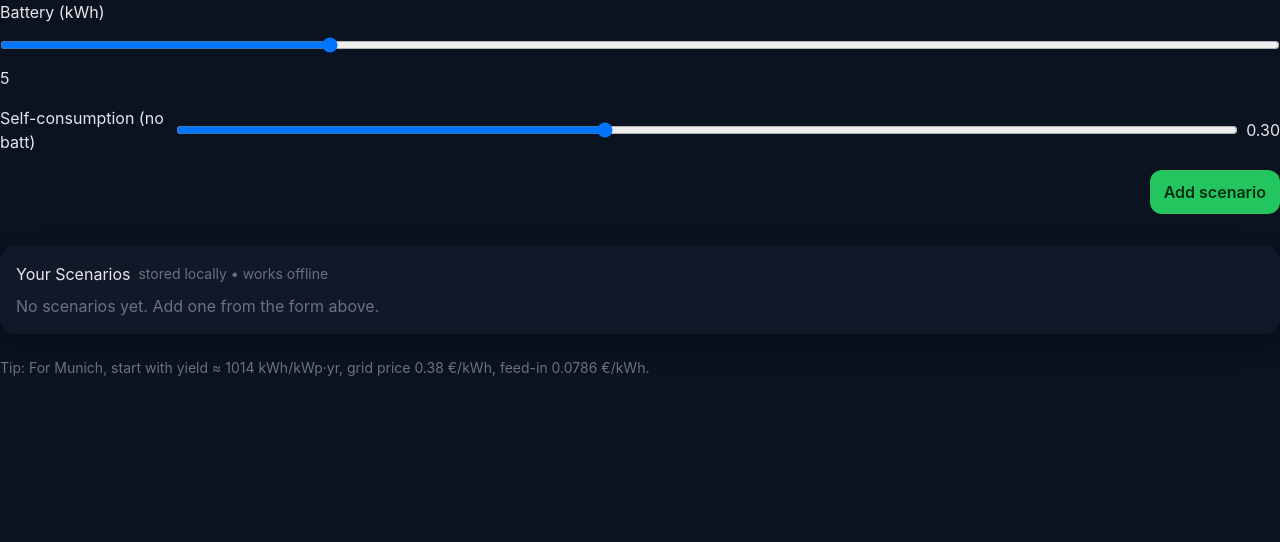
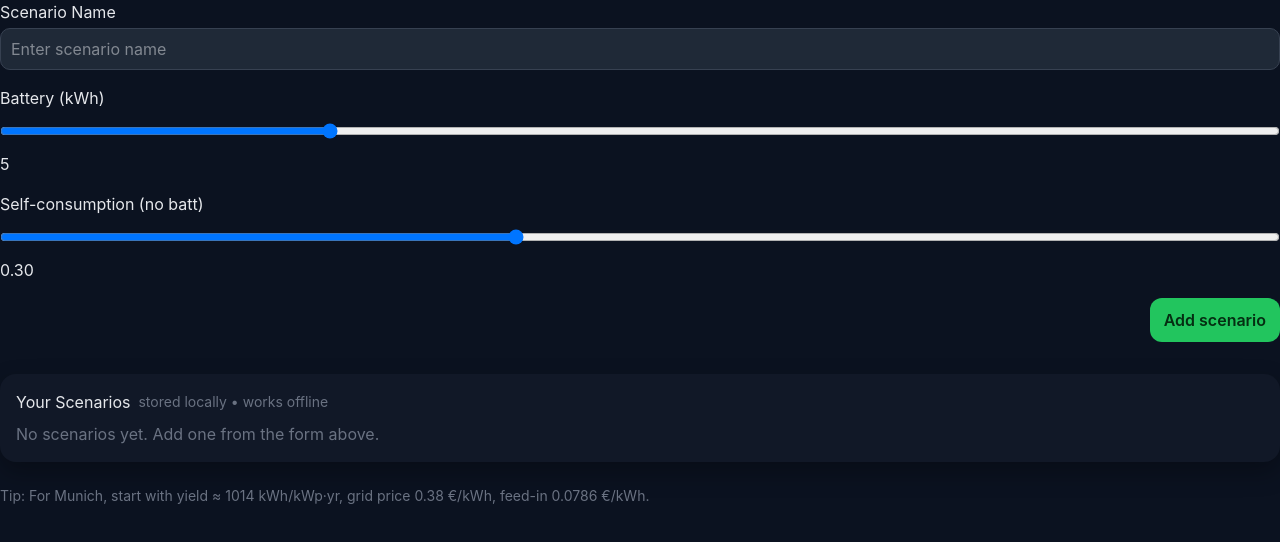
Before and after one commit to HKhademian/pv-sim, an Angular app: page / in a window 1280 px wide. Shown: the top 542 px of the page. Built offline with nearby package versions, Linux system fonts and the light colour scheme.

Commit message:
better ui

```diff
--- a/src/app/app.html
+++ b/src/app/app.html
@@ -1,14 +1,20 @@
 <main class="flex flex-col gap-4">
+
+
+  <div class="flex flex-col gap-1">
+    <label>Scenario Name</label>
+    <input type="text" [(ngModel)]="scenario.name" placeholder="Enter scenario name" class="flex-1 border rounded px-2 py-1" />
+  </div>
 
   <div class="flex flex-col gap-1">
     <label>Battery (kWh)</label>
-    <input class="range" type="range" min="0" max="20" step="1" [(ngModel)]="scenario.batteryKWh" />
+    <input class="flex-1" type="range" min="0" max="20" step="1" [(ngModel)]="scenario.batteryKWh" />
     <div>{{ scenario.batteryKWh() }}</div>
   </div>
 
-  <div class="flex items-center gap-2">
+  <div class="flex flex-col gap-1">
     <label>Self-consumption (no batt)</label>
-    <input class="range" type="range" min="0.20" max="0.45" step="0.01"
+    <input class="flex-1" type="range" min="0.20" max="0.45" step="0.01"
       [(ngModel)]="scenario.selfConsumptionNoBattery" />
     <div>{{ scenario.selfConsumptionNoBattery() | number:'1.2-2' }}</div>
   </div>
@@ -61,7 +67,8 @@
           <td class="flex-1">
             <span class="pill">{{ s.result.simplePaybackYears | number:'1.1-1' }} yrs</span>
           </td>
-          <td class="flex-1"><button class="btn px-2 py-1 bg-red-600 text-white rounded" (click)="removeAt(i)">Delete</button></td>
+          <td class="flex-1"><button class="btn px-2 py-1 bg-red-600 text-white rounded"
+              (click)="removeAt(i)">Delete</button></td>
         </tr>
         }
       </tbody>
--- a/src/app/app.ts
+++ b/src/app/app.ts
@@ -41,7 +41,7 @@ export class App {
   batteryCostPerKWh = signal(DEFAULT_BATTERY_COST_PER_KWH);
 
   readonly scenario = {
-    name: signal('Home+EV 7kWp + 5kWh'),
+    name: signal(''),
     annualLoadKWh: signal(<tKWh>(5300)),
     pvSizeKwp: signal(<tKwp>(7)),
     batteryKWh: signal(<tKWh>(5)),
@@ -60,7 +60,7 @@ export class App {
 
   addScenario() {
     const s: tScenarioInput = {
-      name: this.scenario.name(),
+      name: this.scenario.name() || `Home ${this.scenario.pvSizeKwp()}kWp + ${this.scenario.batteryKWh()}kWh`,
       annualLoadKWh: this.scenario.annualLoadKWh(),
       pvSizeKwp: this.scenario.pvSizeKwp(),
       batteryKWh: this.scenario.batteryKWh(),
--- a/src/styles.css
+++ b/src/styles.css
@@ -62,11 +62,6 @@ select {
   border-radius: 10px;
   color: var(--text);
   padding: 8px 10px;
-  width: 140px
-}
-
-.range {
-  width: 100%
 }
 
 .btn {
```
